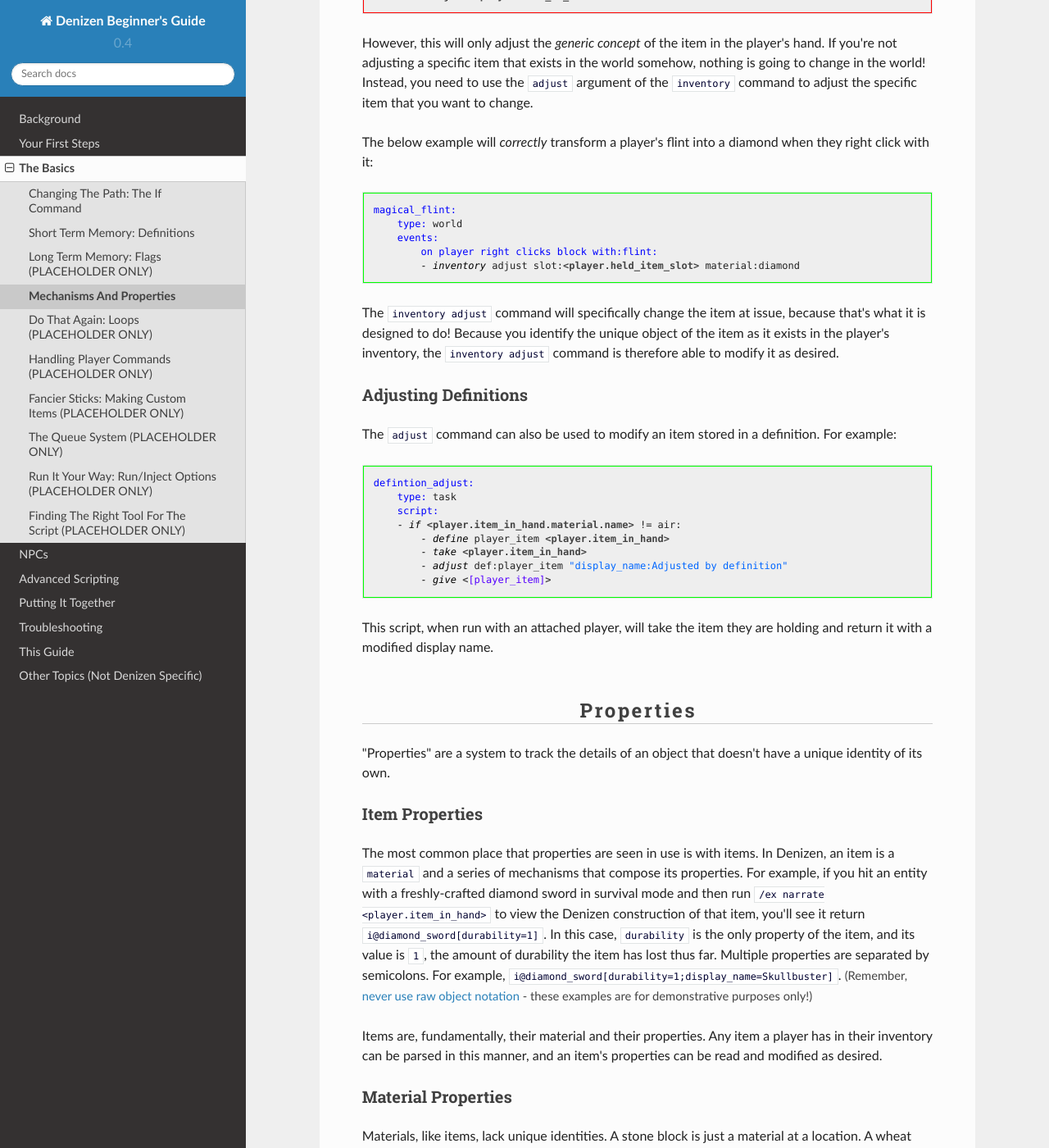
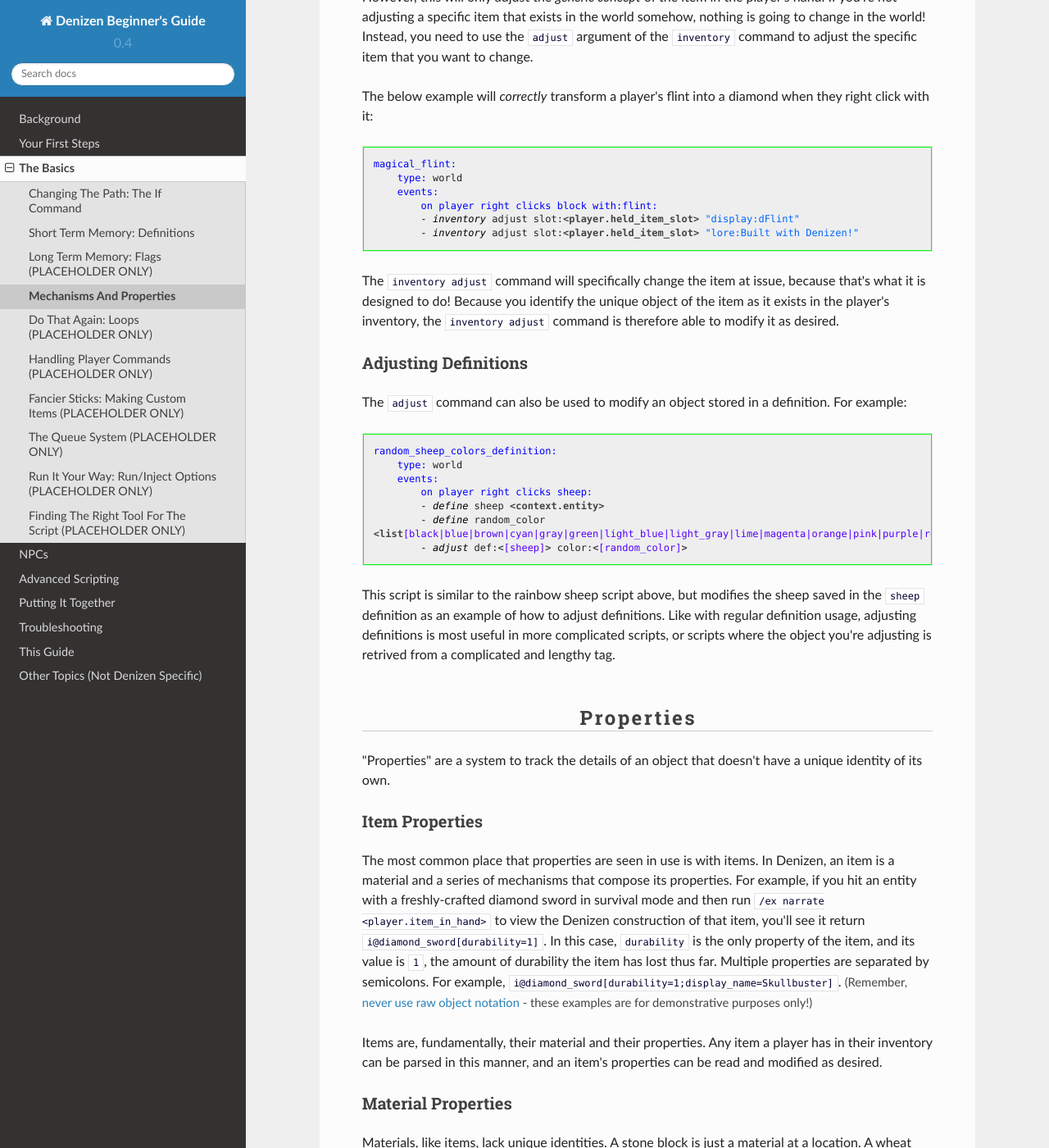
Before and after one commit to DenizenScript/Denizen-Beginners-Guide, a Sphinx documentation site: the page built from source/guides/basics/mechanisms.md, in a window 1280 px wide and 1400 px high, scrolled down 2415 px. Shown: the whole window at 82% size. Built offline with Sphinx 7.4.7 and the Read the Docs theme 2.0.0, drawn with Linux system fonts in a browser that asks for light colours; some of the changed text lies outside the part shown.

Commit message:
Incorporated feedback

````diff
--- a/source/guides/basics/mechanisms.md
+++ b/source/guides/basics/mechanisms.md
@@ -8,7 +8,7 @@ Mechanisms And Properties
 
 ### What's a Mechanism?
 
-If you've made it this far, you've learned about [definitions](/guides/basics/definitions) and [flags](/guides/basics/flags), the two most common ways to read and write stored data for use in your scripts. If you're reading this guide for the first time, though, you're probably here to *change* data, not just read and write it. **Mechanisms** are how Denizen parses and manages data related to objects. Here are a few examples of their use in script containers:
+If you've made it this far, you've learned about [definitions](/guides/basics/definitions) and [flags](/guides/basics/flags), the two most common ways to read and write stored data for use in your scripts. **Mechanisms** are a way to set a value on an object. They're kind of like mini-commands that work within the properties system. Here are a few examples of their use in script containers:
 
 ```dscript_green
 monkey_wrench:
@@ -17,7 +17,7 @@ monkey_wrench:
     material: iron_hoe
     lore:
     - A monkey wrench.
-    - Useful for tinkering with mcmonkey4eva.
+    - Not actually usable on monkeys.
     mechanisms:
         unbreakable: true
 ```
@@ -37,20 +37,20 @@ This entity script creates a zombie and uses the `item_in_hand` and `item_in_off
 
 ### The Adjust Command
 
-Mechanisms can be used in more than just script containers! If you need to alter the value of a mechanism, the `adjust` command is the way to go. The `adjust` command is primarily used to adjust entities that are already spawned or otherwise have a unique identifier.
+Mechanisms can be used in more than just script containers! If you need to alter the value of a mechanism, the `adjust` command is the way to go.
 
-For example, if we want to write a script that increases the max health of the swordsman we made above, we could do it like this:
+For example, if we want to write a script that changes the color of a sheep when right-clicked:
 
 ```dscript_green
-undead_golden_swordsman_growth:
+random_sheep_colors:
     type: world
     events:
-        on entity killed by undead_golden_swordsman:
-        - define current_damage <context.damager.attribute_value[generic_attack_damage]>
-        - adjust <context.damager> attributes:generic_attack_damage/<[current_damage].add[1]>
+        on player right clicks sheep:
+        - define random_color <list[black|blue|brown|cyan|gray|green|light_blue|light_gray|lime|magenta|orange|pink|purple|red|white|yellow].random>
+        - adjust <context.entity> color:<[random_color]>
 ```
 
-This script will give any `undead_golden_swordsman` that kills another entity an additional 1 attack damage for each kill it achieves.
+This script will pick a random color from the list and change the color of the sheep to the randomized color.
 
 #### The AdjustBlock command
 
@@ -79,7 +79,8 @@ magical_flint_bad:
     type: world
     events:
         on player right clicks block with:flint:
-        - adjust <player.item_in_hand> material:diamond
+        - adjust <player.item_in_hand> "display:dFlint"
+        - adjust <player.item_in_Hand> "lore:Built with Denizen!"
 ```
 
 However, this will only adjust the *generic concept* of the item in the player's hand. If you're not adjusting a specific item that exists in the world somehow, nothing is going to change in the world! Instead, you need to use the `adjust` argument of the `inventory` command to adjust the specific item that you want to change.
@@ -91,27 +92,27 @@ magical_flint:
     type: world
     events:
         on player right clicks block with:flint:
-        - inventory adjust slot:<player.held_item_slot> material:diamond
+        - inventory adjust slot:<player.held_item_slot> "display:dFlint"
+        - inventory adjust slot:<player.held_item_slot> "lore:Built with Denizen!"
 ```
 
 The `inventory adjust` command will specifically change the item at issue, because that's what it is designed to do! Because you identify the unique object of the item as it exists in the player's inventory, the `inventory adjust` command is therefore able to modify it as desired.
 
 #### Adjusting Definitions
 
-The `adjust` command can also be used to modify an item stored in a definition. For example:
+The `adjust` command can also be used to modify an object stored in a definition. For example:
 
 ```dscript_green
-defintion_adjust:
-    type: task
-    script:
-    - if <player.item_in_hand.material.name> != air:
-        - define player_item <player.item_in_hand>
-        - take <player.item_in_hand>
-        - adjust def:player_item "display_name:Adjusted by definition"
-        - give <[player_item]>
+random_sheep_colors_definition:
+    type: world
+    events:
+        on player right clicks sheep:
+        - define sheep <context.entity>
+        - define random_color <list[black|blue|brown|cyan|gray|green|light_blue|light_gray|lime|magenta|orange|pink|purple|red|white|yellow].random>
+        - adjust def:<[sheep]> color:<[random_color]>
 ```
 
-This script, when run with an attached player, will take the item they are holding and return it with a modified display name.
+This script is similar to the rainbow sheep script above, but modifies the sheep saved in the `sheep` definition as an example of how to adjust definitions. Like with regular definition usage, adjusting definitions is most useful in more complicated scripts, or scripts where the object you're adjusting is retrived from a complicated and lengthy tag.
 
 ### Properties
 
@@ -119,7 +120,7 @@ This script, when run with an attached player, will take the item they are holdi
 
 #### Item Properties
 
-The most common place that properties are seen in use is with items. In Denizen, an item is a `material` and a series of mechanisms that compose its properties. For example, if you hit an entity with a freshly-crafted diamond sword in survival mode and then run `/ex narrate <player.item_in_hand>` to view the Denizen construction of that item, you'll see it return `i@diamond_sword[durability=1]`. In this case, `durability` is the only property of the item, and its value is `1`, the amount of durability the item has lost thus far. Multiple properties are separated by semicolons. For example, `i@diamond_sword[durability=1;display_name=Skullbuster]`. <span class="parens">(Remember, [never use raw object notation](/guides/troubleshooting/common-mistakes#don-t-type-raw-object-notation) - these examples are for demonstrative purposes only!)</span>
+The most common place that properties are seen in use is with items. In Denizen, an item is a material and a series of mechanisms that compose its properties. For example, if you hit an entity with a freshly-crafted diamond sword in survival mode and then run `/ex narrate <player.item_in_hand>` to view the Denizen construction of that item, you'll see it return `i@diamond_sword[durability=1]`. In this case, `durability` is the only property of the item, and its value is `1`, the amount of durability the item has lost thus far. Multiple properties are separated by semicolons. For example, `i@diamond_sword[durability=1;display_name=Skullbuster]`. <span class="parens">(Remember, [never use raw object notation](/guides/troubleshooting/common-mistakes#don-t-type-raw-object-notation) - these examples are for demonstrative purposes only!)</span>
 
 Items are, fundamentally, their material and their properties. Any item a player has in their inventory can be parsed in this manner, and an item's properties can be read and modified as desired.
 
@@ -131,15 +132,15 @@ Materials with properties, when parsed by a tag like `<player.cursor_on.material
 
 #### Entity Properties
 
-Entities have properties too! Entity properties can be read and modified just like material properties, and you can see a list of all of an entity's properties with the `<EntityTag.describe>` tag. For example, here's a sample output of `/ex narrate <player.describe>` as run by the author of this page:
+Entities have properties too! Entity properties can be read and modified just like material properties, and you can see a list of all of an entity's properties with the `<EntityTag.describe>` tag. For example, here's a sample output of `/ex narrate <player.target.describe>` when targeting a sheep modified by our color script:
 
 ```
-e@player[has_ai=false;attributes=li@el@GENERIC_MAX_HEALTH/20.0|el@GENERIC_FOLLOW_RANGE/32.0|el@GENERIC_KNOCKBACK_RESISTANCE/0.0|el@GENERIC_MOVEMENT_SPEED/0.10000000149011612|el@GENERIC_ATTACK_DAMAGE/1.0|el@GENERIC_ATTACK_SPEED/4.0|el@GENERIC_ARMOR/0.0|el@GENERIC_ARMOR_TOUGHNESS/0.0|el@GENERIC_LUCK/0.0|;equipment=li@i@air|i@air|i@air|i@air|;health_data=20.0/20.0;inventory_contents=li@i@wooden_axe|i@compass|i@bow|;speed=0]
+e@sheep[age=0;has_ai=true;attributes=li@el@GENERIC_MAX_HEALTH/8.0|el@GENERIC_FOLLOW_RANGE/16.0/Random spawn bonus/0.023546975882180802/ADD_SCALAR/any|el@GENERIC_KNOCKBACK_RESISTANCE/0.0|el@GENERIC_MOVEMENT_SPEED/0.23000000417232513|el@GENERIC_ATTACK_KNOCKBACK/0.0|el@GENERIC_ARMOR/0.0|el@GENERIC_ARMOR_TOUGHNESS/0.0|;is_aware=true;color=orange;equipment=li@i@air|i@air|i@air|i@air|;health_data=8.0/8.0;speed=0.23000000417232513]
 ```
 
-As you can see above, all of the data about the player is captured by Denizen and output in the format of an EntityTag with various properites. Each property is separated by a semicolon, and the data stored in each property varies based on the nature of the property.
+As you can see above, all of the data about the sheep is captured by Denizen and output in the format of an EntityTag with various properites. Each property is separated by a semicolon, and the data stored in each property varies based on the nature of the property.
 
-These properties can be adjusted using the `adjust` command or read by using their corresponding tags. For example, `<EntityTag.health>` and `<EntityTag.health_max>` are the tags associated with the `health_data` EntityTag mechanism. `/ex narrate "<player.name> has <player.health>/<player.health_max> health"` will narrate, for example, `Wahrheit has 20/20 health` is an example output based on the data above.
+These properties can be adjusted using the `adjust` command or read by using their corresponding tags. For example, `<EntityTag.color>` is the tag associated with the `color` EntityTag mechanism. `/ex narrate "The <player.target.entity_type.to_lowercase> you're looking at is colored <player.target.color>"` will narrate, for example, `The sheep you're looking at is colored orange` based on the data above.
 
 ### Related Technical Docs
 
````
